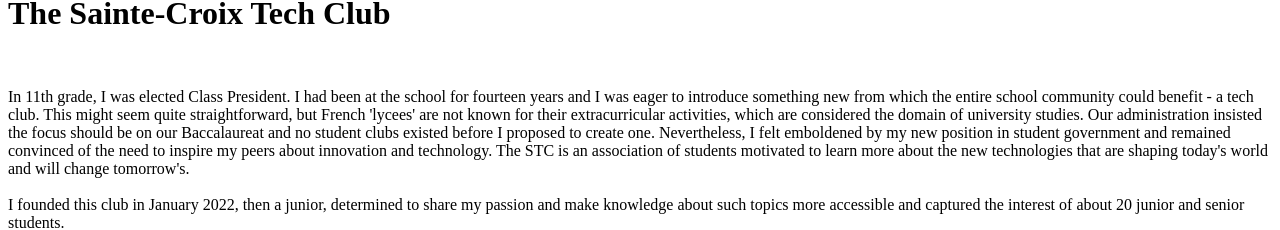
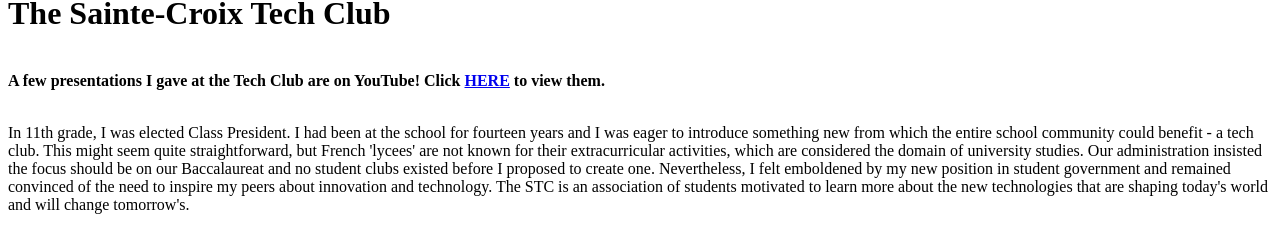
Before and after one commit to Allenbrd/Portfolio_Site, a Next.js app: page /TechClub in a window 1280 px wide. Shown: the part 203-433 px from the top of the page. Built offline with nearby package versions, Linux system fonts and the light colour scheme.

Commit message:
Added STC pres YT link

```diff
--- a/src/pages/TechClub.js
+++ b/src/pages/TechClub.js
@@ -5,6 +5,7 @@
             <div className="w-2/5 sm:w-3/4 sm:mx-auto">
             <br/><img alt="STC" src="/assets/imgs/Fichier 5STCnettePNG.png" className=" w-48 sm:w-1/2" /><br/>
                 <h1><b>The Sainte-Croix Tech Club</b></h1><br/>
+                <b>A few presentations I gave at the Tech Club are on YouTube! Click <a className=" underline text-blue-700" href="https://www.youtube.com/watch?v=HUF3Y9BBWlM&list=PLAwXpne2r2QmIiOeeFEdfUDZpc49G0Y0J">HERE</a> to view them.</b><br /><br />
                 <p>
                 In 11th grade, I was elected Class President. I had been at the school for fourteen years and I was eager to introduce something new from which the entire school community could benefit - a tech club. This might seem quite straightforward, but French 'lycees' are not known for their extracurricular activities, which are considered the domain of university studies. Our administration insisted the focus should be on our Baccalaureat and no student clubs existed before I proposed to create one. Nevertheless, I felt emboldened by my new position in student government and remained convinced of the need to inspire my peers about innovation and technology.
                 The STC is an association of students motivated to learn more about the new technologies that are shaping today's world and will change tomorrow's.<br /><br />
```
